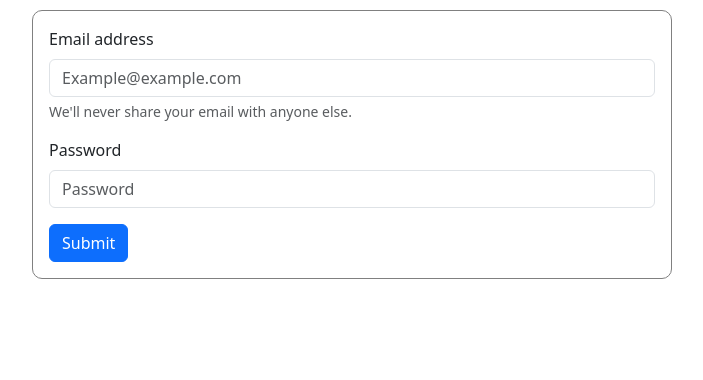
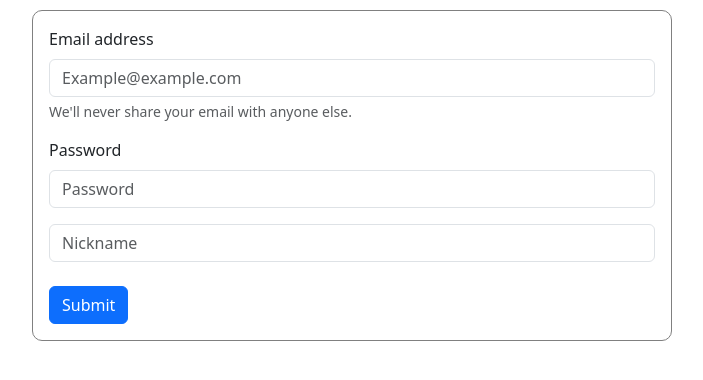
Before and after one commit to Nursultan-17/Grocery, a Django app: page /sign_in in a window 1280 px wide. Shown: the part 56-436 px from the top of the page, without its empty margins (288-991 px from the left). Run offline with Django 4.2, Linux system fonts and the light colour scheme; data that the repository does not hold is empty.

Commit message:
grocery nickname update

```diff
--- a/store/views.py
+++ b/store/views.py
@@ -4,47 +4,61 @@ from django.contrib.auth import logout
 from django.http import HttpResponse
 from .models import *
 
-
-def homeView(request):
-    if 'cart' in request.session.keys():
-        context = {
-            'categories': Category.objects.all(),
-            'cart': request.session['cart']
-        }
-    else:
-        context = {
-            'categories': Category.objects.all()
-        }
-    return render(request=request, template_name='home.html', context=context)
-
-
 def signInView(request):
     if request.method == 'GET':
         context = {
-            'categories': Category.objects.all()
+            'categories': Category.objects.all(),
+
+
         }
         return render(request=request, template_name='sign_in.html', context=context)
     elif request.method == 'POST':
+        Nickname = request.POST.get('Nickname')
         email = request.POST.get('email')
         password = request.POST.get('password')
         user = authenticate(email=email, password=password)
         # authenticate - Если найден юзер в БД с таким имейлом и паролем то возвращает его, иначе None
         if user is not None:
             login(request, user)
-            # login - Авторизует юзера user и дает ему csrf_token, sessionid
+            if 'Nickname' not in request.session.keys():
+                request.session['Nickname'] = Nickname
+                request.session.modified = True
             return redirect('home_url')
         context = {
             'error': 'Не верный логин и/или пароль',
             'email': email,
-            'categories': Category.objects.all()
+            'categories': Category.objects.all(),
+            'Nickname': request.session['Nickname'],
+
         }
         return render(request=request, template_name='sign_in.html', context=context)
+
+
+def homeView(request):
+    if 'cart' in request.session.keys():
+        context = {
+            'categories': Category.objects.all(),
+            'cart': request.session['cart'],
+            'Nickname': request.session['Nickname'],
+
+        }
+    elif 'Nickname' in request.session.keys():
+            context = {
+                'categories': Category.objects.all(),
+                'Nickname': request.session['Nickname'],
+            }
+    else:
+            context = {
+                'categories': Category.objects.all(),
+
+        }
+    return render(request=request, template_name='home.html', context=context)
 
 
 def signUpView(request):
     if request.method == 'GET':
         context = {
-            'categories': Category.objects.all()
+            'categories': Category.objects.all(),
         }
         return render(request=request, template_name='sign_up.html', context=context)
     elif request.method == 'POST':
@@ -75,13 +89,13 @@ def signUpView(request):
                 'last_name': last_name,
                 'phone': phone,
                 'birth_date': birth_date,
-                'categories': Category.objects.all()
+                'categories': Category.objects.all(),
             }
             return render(request=request, template_name='sign_up.html', context=context)
 
 
 def signOutView(request):
-    logout(request)  # Встроенная функция, которая выкидывает из системы юзера(Видит юзера по request.user)
+    logout(request)# Встроенная функция, которая выкидывает из системы юзера(Видит юзера по request.user)
     return redirect('home_url')  # Перенаправляем по url 'home_url'
 
 
@@ -89,7 +103,8 @@ def productsView(request):
     context = {
         'categories': Category.objects.all(),
         'products': Product.objects.all(),
-        'category': 'All Products'
+        'category': 'All Products',
+        'Nickname': request.session['Nickname'],
     }
     return render(request=request, template_name='products.html', context=context)
 
@@ -107,6 +122,7 @@ def cartDetailView(request):
     if request.method == 'GET':
         context = {
             'categories': Category.objects.all(),
+            'Nickname': request.session['Nickname'],
         }
         total = 0
         if 'cart' in request.session.keys():
@@ -130,7 +146,8 @@ def cartDetailView(request):
         else:
             context = {
                 'categories': Category.objects.all(),
-                'error': 'Balance on you Wallet is not enough!'
+                'error': 'Balance on you Wallet is not enough!',
+                'Nickname': request.session['Nickname'],
             }
             if 'cart' in request.session.keys():
                 context['cart'] = []
@@ -148,6 +165,7 @@ def profileView(request):
     if request.user.is_authenticated:
         context = {
             'categories': Category.objects.all(),
+            'Nickname': request.session['Nickname'],
         }
         return render(request=request, template_name='profile.html', context=context)
     return redirect('sign_in_url')
@@ -159,9 +177,14 @@ def productsByCategoryView(request, category_id):
     context = {
         'categories': Category.objects.all(),
         'products': products,
-        'category': category.name
+        'category': category.name,
+        'Nickname': request.session['Nickname'],
     }
     return render(request=request, template_name='products.html', context=context)
 
 def about_us_view(request):
-    return render(request=request,template_name='about_us.html')
+    context = {
+        'categories': Category.objects.all(),
+        'Nickname': request.session['Nickname'],
+    }
+    return render(request=request,template_name='about_us.html',context=context)
--- a/templates/base.html
+++ b/templates/base.html
@@ -45,6 +45,11 @@
                     <li class="nav-item">
                         <a class="nav-link active" aria-current="page" href="{% url 'profile_url' %}">Profile</a>
                     </li>
+
+                    <li class="nav-item">
+                        <a class="nav-link active" aria-current="page" href="">{{Nickname}}</a>
+                    </li>
+
                     <li>
                         <form class="d-flex" role="search">
                             <input class="form-control me-2" type="search" placeholder="Search" aria-label="Search">
--- a/templates/sign_in.html
+++ b/templates/sign_in.html
@@ -32,6 +32,8 @@
                 <p style="color: red;">{{ error }}</p>
             {% endif %}
 
+            <input type="text" class="form-control" placeholder="Nickname" name="Nickname">
+            <br>
             <button type="submit" class="btn btn-primary">Submit</button>
         </form>
     </div>
```
Also changed, not shown: templates/detail_products.html (added, +10 -0 lines).
